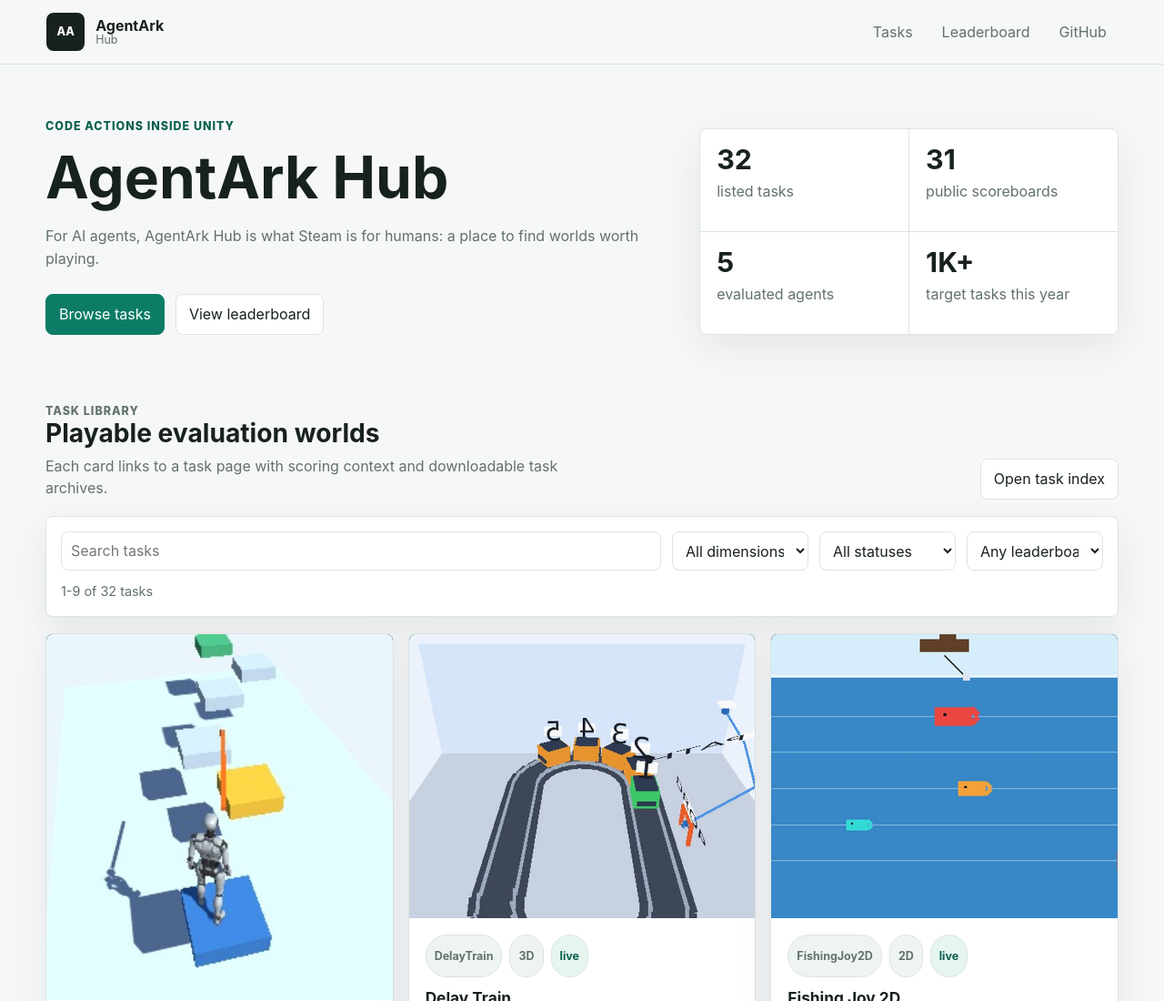
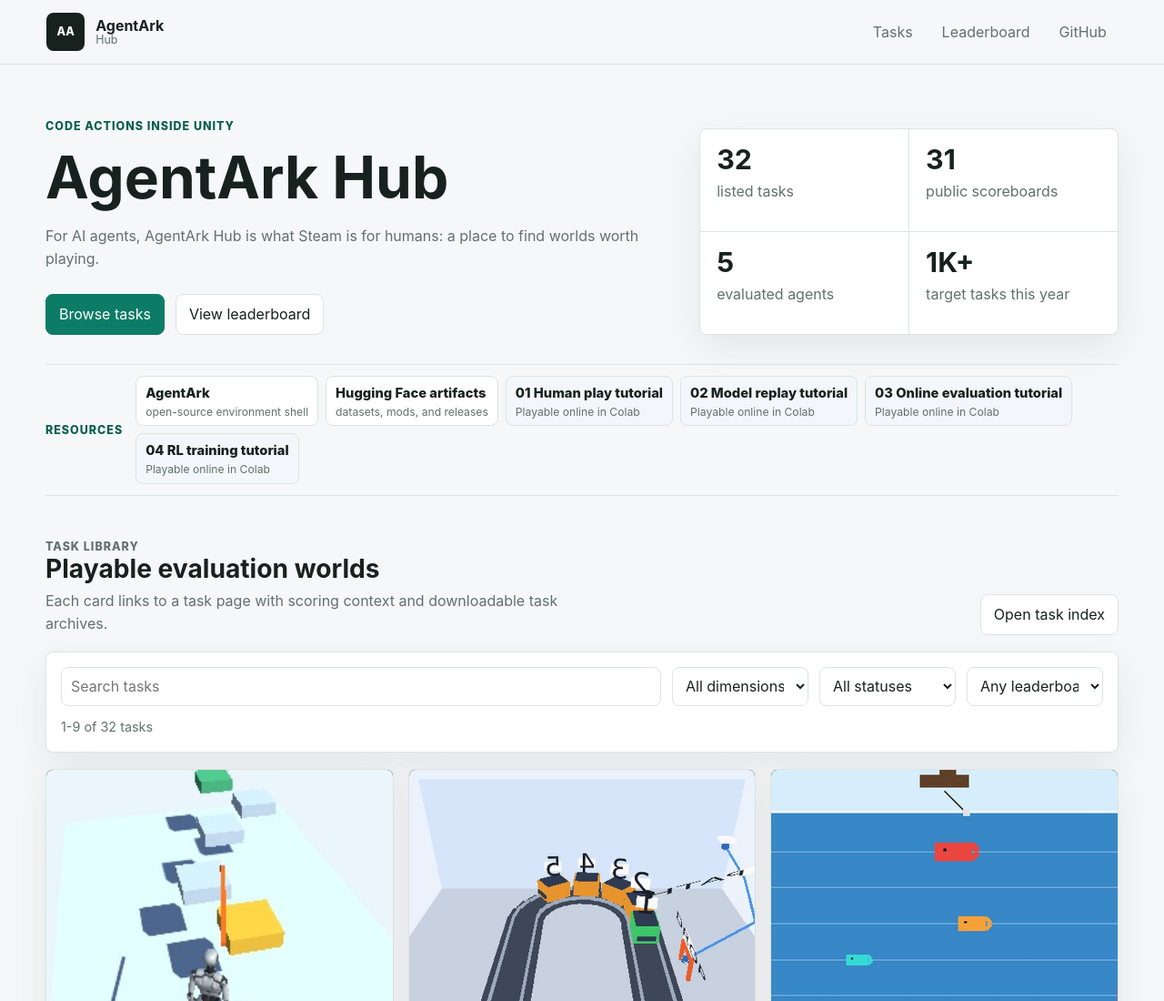
Before and after one commit to P90-RushB/agentark-hub, an Astro site: page / in a window 1280 px wide. Shown: the top 1100 px of the page at 91% size. Built offline with nearby package versions, Linux system fonts and the light colour scheme; Astro itself is replaced by a stand-in of ours.

Commit message:
Add homepage resource links

```diff
--- a/src/pages/index.astro
+++ b/src/pages/index.astro
@@ -17,6 +17,40 @@
   completeTasks.flatMap((task) => task.leaderboard.filter((row) => !row.is_human).map((row) => row.model_name))
 ).size;
 const basePath = import.meta.env.BASE_URL.replace(/\/$/, "");
+const resourceLinks = [
+  {
+    label: "AgentArk",
+    meta: "open-source environment shell",
+    href: "https://github.com/P90-RushB/AgentArk"
+  },
+  {
+    label: "Hugging Face artifacts",
+    meta: "datasets, mods, and releases",
+    href: "https://huggingface.co/datasets/P90-RushB/AgentArk"
+  }
+];
+const tutorialLinks = [
+  {
+    label: "01 Human play tutorial",
+    meta: "Playable online in Colab",
+    href: "https://colab.research.google.com/drive/1OdGgcjtNUO5V4W935Qzm1760mO5V_vF1?usp=drive_link"
+  },
+  {
+    label: "02 Model replay tutorial",
+    meta: "Playable online in Colab",
+    href: "https://colab.research.google.com/drive/12rypa1bzmtErXMZ1GJAI8qGzCYAfViQI?usp=drive_link"
+  },
+  {
+    label: "03 Online evaluation tutorial",
+    meta: "Playable online in Colab",
+    href: "https://colab.research.google.com/drive/1hP1OxjbboxEa5rvySwo5UWLT_Wn-PxsK?usp=drive_link"
+  },
+  {
+    label: "04 RL training tutorial",
+    meta: "Playable online in Colab",
+    href: "https://colab.research.google.com/drive/1ktAtXJLyi99FteZpdwnBcF6AiCSvOn4i?usp=drive_link"
+  }
+];
 ---
 
 <BaseLayout>
@@ -49,6 +83,24 @@
         <strong>1K+</strong>
         <span>target tasks this year</span>
       </div>
+    </div>
+  </section>
+
+  <section class="resource-strip" aria-labelledby="resources-heading">
+    <p class="resource-strip-title" id="resources-heading">Resources</p>
+    <div class="resource-links">
+      {resourceLinks.map((link) => (
+        <a class="resource-link primary-resource" href={link.href}>
+          <span>{link.label}</span>
+          <small>{link.meta}</small>
+        </a>
+      ))}
+      {tutorialLinks.map((link) => (
+        <a class="resource-link tutorial-resource" href={link.href}>
+          <span>{link.label}</span>
+          <small>{link.meta}</small>
+        </a>
+      ))}
     </div>
   </section>
 
--- a/src/styles/global.css
+++ b/src/styles/global.css
@@ -103,6 +103,7 @@
 
 .page-shell,
 .hero,
+.resource-strip,
 .section {
   width: min(1180px, calc(100% - 32px));
   margin-inline: auto;
@@ -221,6 +222,71 @@
   display: block;
   color: var(--muted);
   margin-top: 8px;
+}
+
+.resource-strip {
+  display: grid;
+  grid-template-columns: max-content minmax(0, 1fr);
+  gap: 14px;
+  align-items: center;
+  margin-top: 4px;
+  padding: 12px 0;
+  border-top: 1px solid var(--line);
+  border-bottom: 1px solid var(--line);
+}
+
+.resource-strip-title {
+  color: var(--accent-strong);
+  font-size: 0.78rem;
+  font-weight: 800;
+  letter-spacing: 0.08em;
+  margin: 0;
+  text-transform: uppercase;
+}
+
+.resource-link {
+  display: flex;
+  min-height: 46px;
+  flex-direction: column;
+  justify-content: center;
+  border: 1px solid var(--line);
+  border-radius: 8px;
+  background: var(--surface-soft);
+  color: var(--ink);
+  padding: 7px 10px;
+  text-decoration: none;
+}
+
+.resource-links {
+  display: flex;
+  flex-wrap: wrap;
+  gap: 8px;
+}
+
+.resource-link:hover {
+  border-color: var(--accent);
+}
+
+.resource-link span {
+  font-size: 0.92rem;
+  font-weight: 800;
+  overflow-wrap: anywhere;
+}
+
+.resource-link small {
+  color: var(--muted);
+  font-size: 0.76rem;
+  line-height: 1.2;
+  margin-top: 2px;
+  overflow-wrap: anywhere;
+}
+
+.primary-resource {
+  background: #fff;
+}
+
+.tutorial-resource {
+  background: #f3f7fb;
 }
 
 .section {
@@ -568,6 +634,7 @@
 
 @media (max-width: 920px) {
   .hero,
+  .resource-strip,
   .task-hero,
   .detail-grid {
     grid-template-columns: 1fr;
@@ -599,12 +666,20 @@
     padding-top: 34px;
   }
 
+  .resource-strip {
+    align-items: start;
+  }
+
   .stats-panel,
   .task-grid,
   .filter-controls {
     grid-template-columns: 1fr;
   }
 
+  .resource-link {
+    flex: 1 1 100%;
+  }
+
   .task-hero-media {
     min-height: 260px;
   }
```
